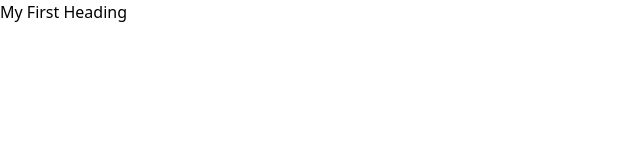
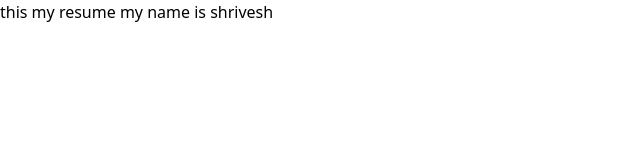
Before and after one commit to shrivesh24/resume, a plain HTML site: page index.html in a window 1280 px wide. Shown: the whole page, without its empty margins (0-640 px from the left). Drawn offline with nearby package versions, Linux system fonts and the light colour scheme.

Commit message:
updeted h1

```diff
--- a/index.html
+++ b/index.html
@@ -6,6 +6,6 @@
         <script src="https://cdn.tailwindcss.com"></script>
       </head>
 <body>
-    <h1>My First Heading</h1>
+    <h1>this my resume my name is shrivesh</h1>
 </body>
 </html>
```
